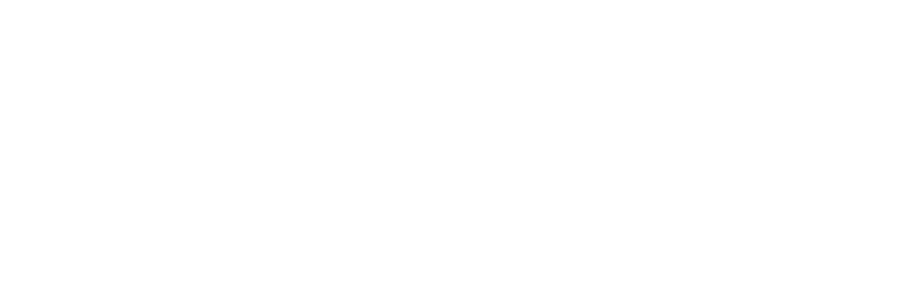
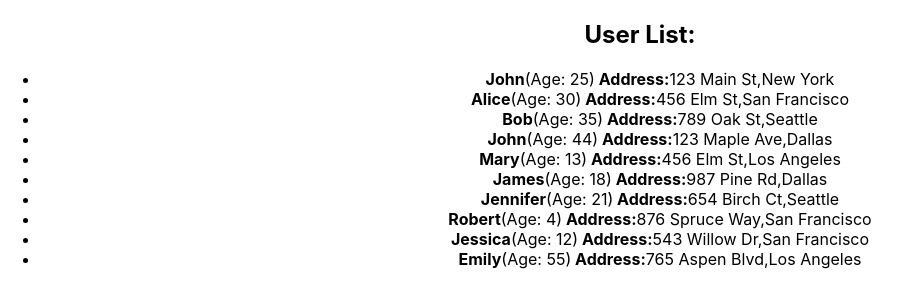
Before and after one commit to RSKorolev/homework-front-main, a React (Create React App) app: page / in a window 1280 px wide. Shown: the top 308 px of the page, without its empty margins (0-911 px from the left). Built offline with nearby package versions, Linux system fonts and the light colour scheme.

Commit message:
code debug

```diff
--- a/src/App.tsx
+++ b/src/App.tsx
@@ -7,7 +7,7 @@
 function App() {
   return (
     <div className="App">
-      {/*<HW1 />*/}
+      <HW1 />
       {/*<HW2 />*/}
       {/*<HW3 />*/}
       {/*<HW4 />*/}
--- a/src/HW/1/HW1.tsx
+++ b/src/HW/1/HW1.tsx
@@ -1,7 +1,6 @@
-import {UserList} from './UserList';
+import { UserList, UserListPropsType } from "./UserList";
 
 export const HW1 = () => {
-
   // 1️⃣ Раскомментируйте JSX (HW1.tsx, UserList.tsx) и вы увидите,
   // что приложение начнет гореть красным и ругаться 😡
   // 2️⃣ Ваша задача: ❗ПОЧИНИТЬ ПРОЕКТ❗
@@ -15,26 +14,71 @@
   // Если нужно подставить элемент массива в id, то подставляем по аналогии с другими элементами!
 
   const users = [
-		{id: 1, name: 'John', age: 25, address: {street: '123 Main St', city: 'New York'}},
-		{id: 2, name: 'Alice', age: 30, address: {street: '456 Elm St', city: 'San Francisco'}},
-		{id: 3, name: 'Bob', age: 35, address: {street: '789 Oak St', city: 'Seattle'}},
-		{id: 4, name: 'John', age: 44, address: {street: '123 Maple Ave', city: 'Dallas'}},
-		{id: 5, name: 'Mary', age: 13, address: {street: '456 Elm St', city: 'Los Angeles'}},
-		{id: 6, name: 'James', age: 18, address: {street: '987 Pine Rd', city: 'Dallas'}},
-		{id: 7, name: 'Jennifer', age: 21, address: {street: '654 Birch Ct', city: 'Seattle'}},
-		{id: 8, name: 'Robert', age: 4, address: {street: '876 Spruce Way', city: 'San Francisco'}},
+    {
+      id: 1,
+      name: "John",
+      age: 25,
+      address: { street: "123 Main St", city: "New York" },
+    },
+    {
+      id: 2,
+      name: "Alice",
+      age: 30,
+      address: { street: "456 Elm St", city: "San Francisco" },
+    },
+    {
+      id: 3,
+      name: "Bob",
+      age: 35,
+      address: { street: "789 Oak St", city: "Seattle" },
+    },
+    {
+      id: 4,
+      name: "John",
+      age: 44,
+      address: { street: "123 Maple Ave", city: "Dallas" },
+    },
+    {
+      id: 5,
+      name: "Mary",
+      age: 13,
+      address: { street: "456 Elm St", city: "Los Angeles" },
+    },
+    {
+      id: 6,
+      name: "James",
+      age: 18,
+      address: { street: "987 Pine Rd", city: "Dallas" },
+    },
+    {
+      id: 7,
+      name: "Jennifer",
+      age: 21,
+      address: { street: "654 Birch Ct", city: "Seattle" },
+    },
+    {
+      id: 8,
+      name: "Robert",
+      age: 4,
+      address: { street: "876 Spruce Way", city: "San Francisco" },
+    },
     {
       id: 9,
-			name: 'Jessica',
+      name: "Jessica",
       age: 12,
-			address: {street: '543 Willow Dr', city: 'San Francisco'},
+      address: { street: "543 Willow Dr", city: "San Francisco" },
     },
-		{id: 10, name: 'Emily', age: 55, address: {street: '765 Aspen Blvd', city: 'Los Angeles'}},
+    {
+      id: 10,
+      name: "Emily",
+      age: 55,
+      address: { street: "765 Aspen Blvd", city: "Los Angeles" },
+    },
   ];
 
   return (
-		<div id={'hw01'}>
-			{/*<UserList users={'НАЗВАНИЕ МАССИВА, КОТОРЫЙ МЫ ПЕРЕДАЕМ'} />*/}
+    <div id={"hw01"}>
+      <UserList users={users} address={[]} />
     </div>
   );
 };
--- a/src/HW/1/UserList.tsx
+++ b/src/HW/1/UserList.tsx
@@ -1,29 +1,35 @@
 type AddressType = {
-  street: any; // ПОДПРАВЛЯЕМ any
-  city: any; // ПОДПРАВЛЯЕМ any
+  street: string;
+  city: string;
 };
 
 type UserType = {
-  // ПРИДЕТСЯ САМОМУ)
+  address: any;
+  id: number;
+  name: string;
+  age: number;
 };
 
-type UserListPropsType = {
-  users: UserType; // ПО МОЕМУ ЧЕГО-ТО НЕ ХВАТАЕТ...
+export type UserListPropsType = {
+  users: UserType[];
+  address: AddressType[];
 };
 
-export const UserList = (props: 'ВСТАВЛЯЕМ ТИПИЗАЦИЮ') => {
+export const UserList = (props: UserListPropsType) => {
   return (
-    <div id={'hw01-users'}>
+    <div id={"hw01-users"}>
       <h2>User List:</h2>
-
-      {/*<ul>*/}
-      {/*  {props.users.map((user) => ( // ВСЕ ТОВАРЫ В СТРАНУ ПРИЕЗЖАЮТ В КОНТЕЙНЕРАХ, А В РЕАКТЕ...*/}
-      {/*    <li key={ЭЛЕМЕНТ МАССИВА.id} id={`hw01-user-${ЭЛЕМЕНТ МАССИВА.id}`}>*/}
-      {/*      <strong>{ЭЛЕМЕНТ МАССИВА.name}</strong> (Age: {ЭЛЕМЕНТ МАССИВА.age})<strong> Address:</strong>*/}
-      {/*      {ЭЛЕМЕНТ МАССИВА.address.street}, {ЭЛЕМЕНТ МАССИВА.address.city}*/}
-      {/*    </li>*/}
-      {/*  ))}*/}
-      {/*</ul>*/}
+      <ul>
+        {props.users.map((user) => {
+          return (
+            <li key={user.id} id={`hw01-user-${user.id}`}>
+              <strong>{user.name}</strong>
+              (Age: {user.age})<strong> Address:</strong>
+              {user.address.street},{user.address.city}
+            </li>
+          );
+        })}
+      </ul>
     </div>
   );
 };
```
Lines whose indentation alone changed are shown as unchanged.
